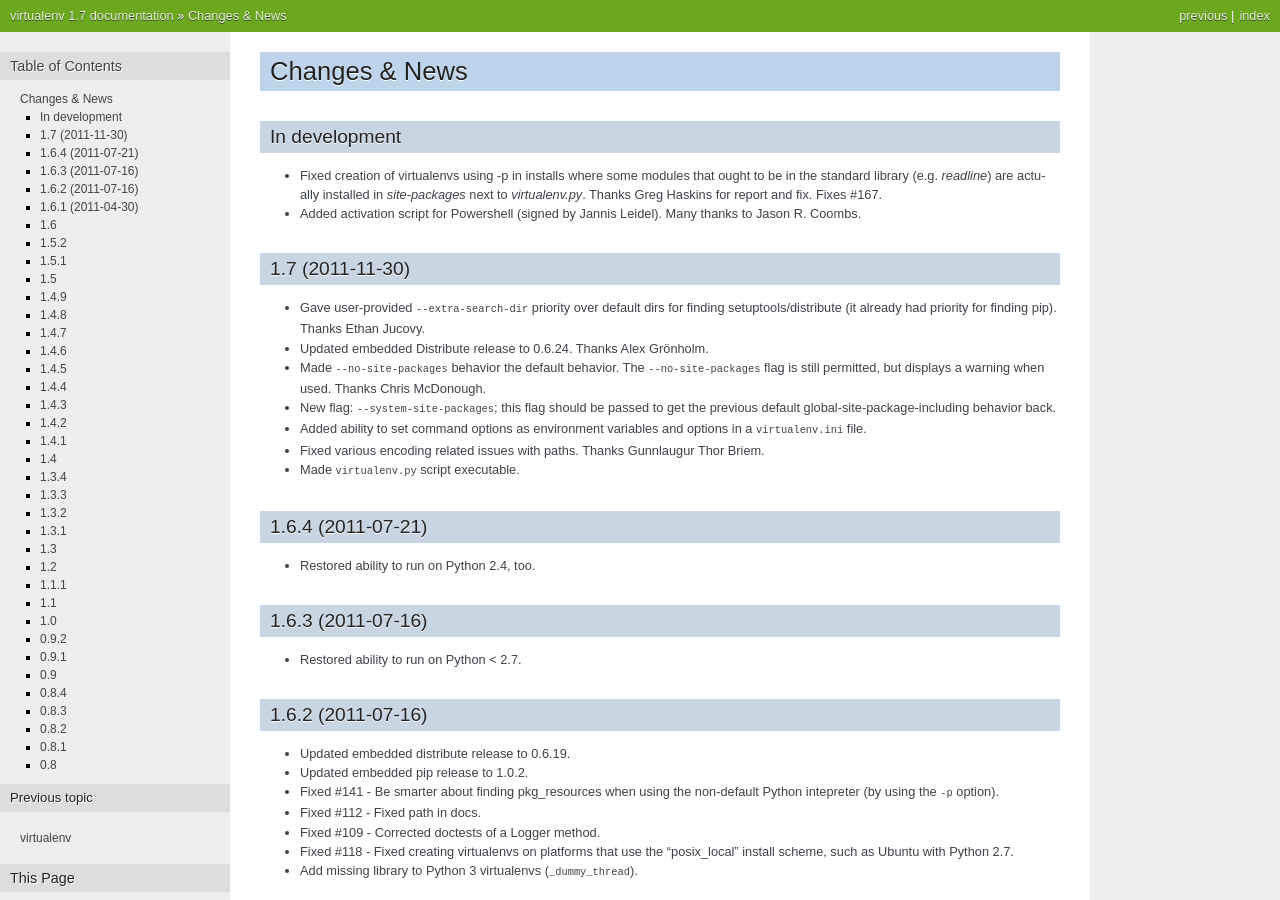
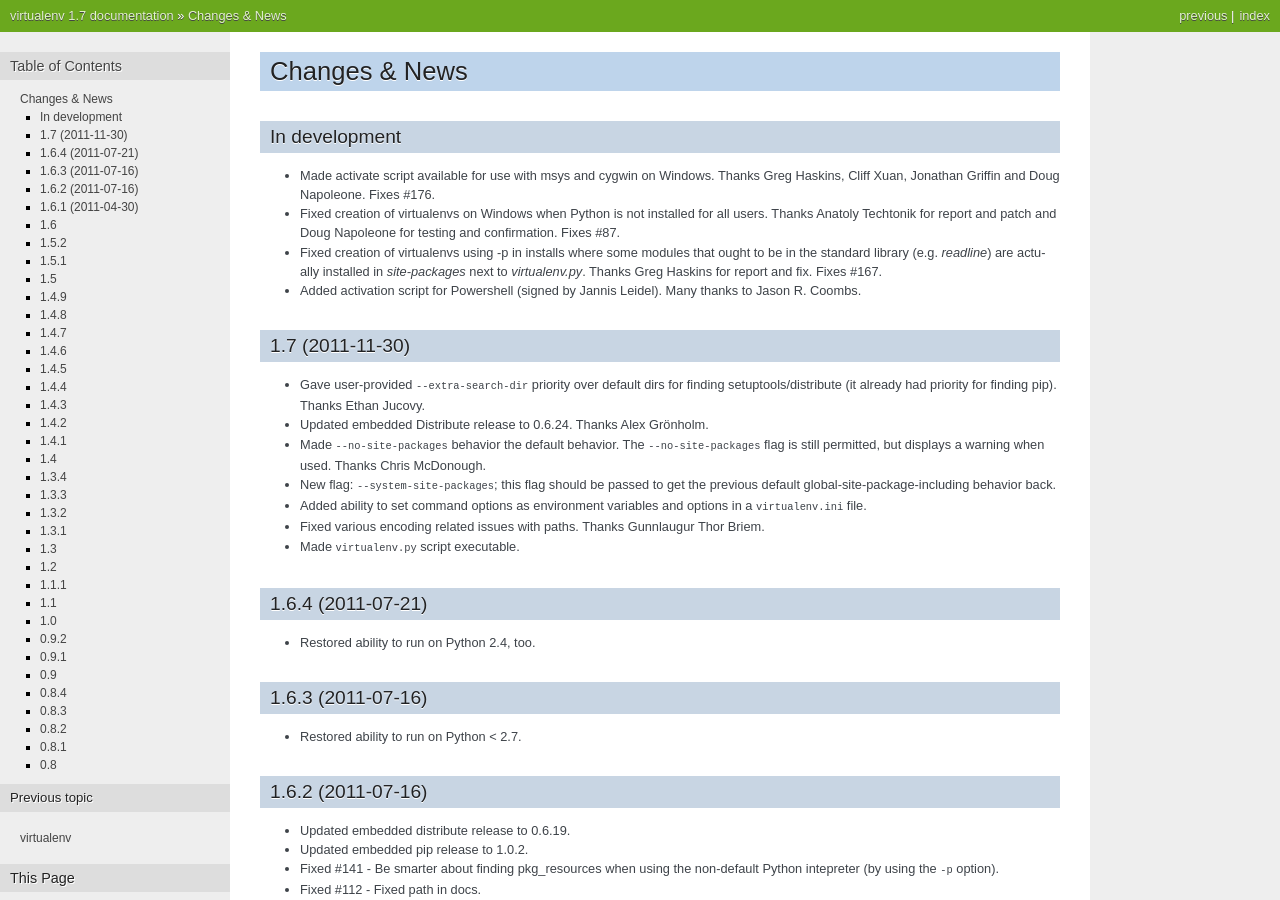
Before and after one commit to pypa/virtualenv, a Sphinx documentation site: the page built from docs/news.txt, in a window 1280 px wide and 900 px high. Built offline with Sphinx 7.4.7, drawn with Linux system fonts in a browser that asks for light colours.

Commit message:
Updated changelog and AUTHORS.

```diff
--- a/AUTHORS.txt
+++ b/AUTHORS.txt
@@ -14,18 +14,22 @@
 ------------
 
 Alex Grönholm
+Anatoly Techtonik
 Antonio Cuni
 Armin Ronacher
 Chris McDonough
 Christian Stefanescu
 Christopher Nilsson
+Cliff Xuan
 Curt Micol
+Doug Napoleone
 Douglas Creager
 Ethan Jucovy
 Gunnlaugur Thor Briem
 Greg Haskins
 Jason R. Coombs
 Jeff Hammel
+Jonathan Griffin
 Jorge Vargas
 Josh Bronson
 Kumar McMillan
--- a/docs/news.txt
+++ b/docs/news.txt
@@ -3,6 +3,14 @@
 
 In development
 ~~~~~~~~~~~~~~
+
+* Made activate script available for use with msys and cygwin on Windows.
+  Thanks Greg Haskins, Cliff Xuan, Jonathan Griffin and Doug Napoleone.
+  Fixes #176.
+
+* Fixed creation of virtualenvs on Windows when Python is not installed for
+  all users. Thanks Anatoly Techtonik for report and patch and Doug
+  Napoleone for testing and confirmation. Fixes #87.
 
 * Fixed creation of virtualenvs using -p in installs where some modules
   that ought to be in the standard library (e.g. `readline`) are actually
```
